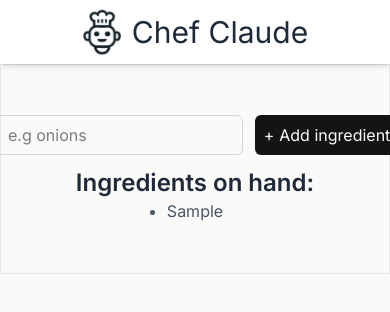
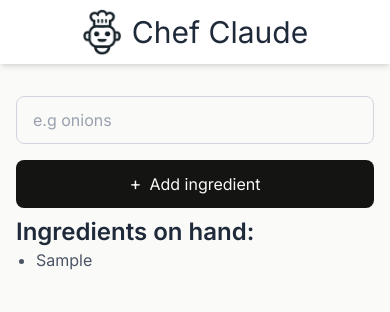
Before and after one commit to Liantsoa-Najaina/chef-claude, a React (Vite) app: page / in a window 390 px wide. Both pictures are taken after typing "Sample" into the empty fields and a click on the button "Add ingredient". Shown: the top 312 px of the page. Built offline with nearby package versions, Linux system fonts and the light colour scheme.

Commit message:
style: improve design and responsivity for better ui

```diff
--- /dev/null
+++ b/src/components/GenerateRecipeCard.tsx
@@ -0,0 +1,13 @@
+import type { JSX } from "react";
+
+export default function GenerateRecipeCard(): JSX.Element {
+    return (
+        <div className="flex flex-col sm:flex-row justify-between items-center rounded-lg bg-[#F0EFEB] py-4 px-6 mt-6 gap-4">
+            <div className="text-center sm:text-left">
+                <h3 className="text-[1.125rem]/[24px] font-medium">Ready for a recipe?</h3>
+                <p className="text-[#6B7280] text-[0.875rem]/[20px]">Generate a recipe from your list of ingredients.</p>
+            </div>
+                <button className="w-full sm:w-auto border-none rounded-md bg-[#D17557] shadow-xs text-[#FAFAF8] py-2.5 px-4 font-sans text-sm cursor-pointer hover:bg-[#c26648] transition-colors">Get a recipe</button>
+        </div>
+    )
+}
--- a/src/components/IngredientList.tsx
+++ b/src/components/IngredientList.tsx
@@ -1,4 +1,5 @@
 import type { FC } from "react";
+import GenerateRecipeCard from "./GenerateRecipeCard";
 
 type IngredientListProps = {
     ingredients: string[];
@@ -6,15 +7,16 @@ type IngredientListProps = {
 
 const IngredientList: FC<IngredientListProps> = ({ ingredients }) => {
     return (
-        <section className="flex flex-col items-center p-6 mt-4">
+        <section className="flex flex-col mt-2 w-full">
             <h2 className="text-2xl font-semibold text-gray-800 font-sans">Ingredients on hand:</h2>
-            <ul className="m-0 pl-5 space-y-2 list-disc">
+            <ul className="pl-5 list-disc">
                 {ingredients.map((ingredient, index) => (
                     <li key={index} className="text-gray-600 hover:text-gray-800 transition-colors">
                         {ingredient}
                     </li>
                 ))}
             </ul>
+            { ingredients.length > 3 && < GenerateRecipeCard /> }
         </section>
     )
 }
--- a/src/components/Main.tsx
+++ b/src/components/Main.tsx
@@ -20,18 +20,20 @@ export default function Main():JSX.Element {
     }
 
     return (
-        <main className="flex flex-col main gap-3">
-            <form className="flex justify-center gap-3 h-10" onSubmit={handleSubmit}>
+        <main className="flex flex-col items-center w-full max-w-2xl mx-auto px-4 sm:px-6 lg:px-8 py-8">
+            <form className="flex flex-col sm:flex-row w-full gap-4 sm:gap-3 items-stretch max-w-full" onSubmit={handleSubmit}>
+                <div className="flex-[3] min-w-0">
                     <input
                         aria-label="Add ingredient"
                         placeholder="e.g onions"
                         type="text"
-                    className="rounded-md border border-solid border-[#D1D5DB] w-64 input "
+                        className="w-full h-12 rounded-lg border border-solid border-gray-300 px-4 text-base placeholder:text-gray-400 focus:outline-none focus:ring-2 focus:ring-[#141413] focus:border-transparent transition-all"
                         name="Ingredient"
                         ref={inputRef}
                     />
+                </div>
                 <button
-                    className="font-sans rounded-md border-0 bg-[#141413] text-[#FAFAF8] px-0.5 max-w-44 text-base min-w-36 grow relative before:content-['+'] before:mr-[5px]"
+                    className="flex-1 h-full min-h-[48px] font-sans rounded-lg border-0 bg-[#141413] text-[#FAFAF8] px-6 text-base whitespace-nowrap hover:bg-gray-800 transition-colors before:content-['+'] before:mr-2 before:text-lg flex items-center justify-center"
                 >
                     Add ingredient
                 </button>
--- a/src/index.css
+++ b/src/index.css
@@ -3,12 +3,14 @@
 
 * {
   box-sizing: border-box;
-  margin: 0;
-  padding: 0;
 }
 
 body {
   background-color: #FAFAF8;
+}
+
+#root {
+  height: 100dvh;
 }
 
 @theme {
```
Lines whose indentation alone changed are shown as unchanged.
